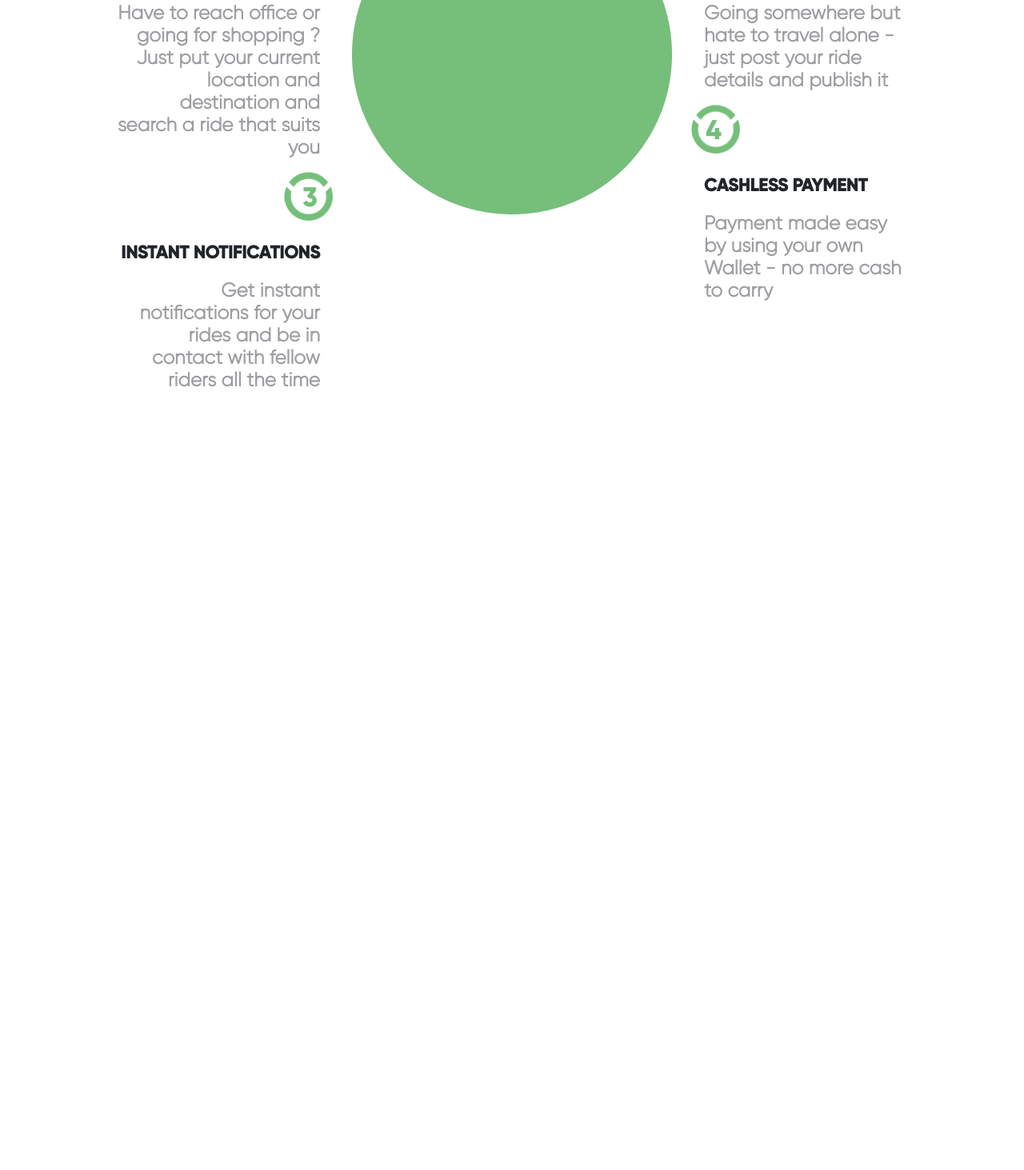
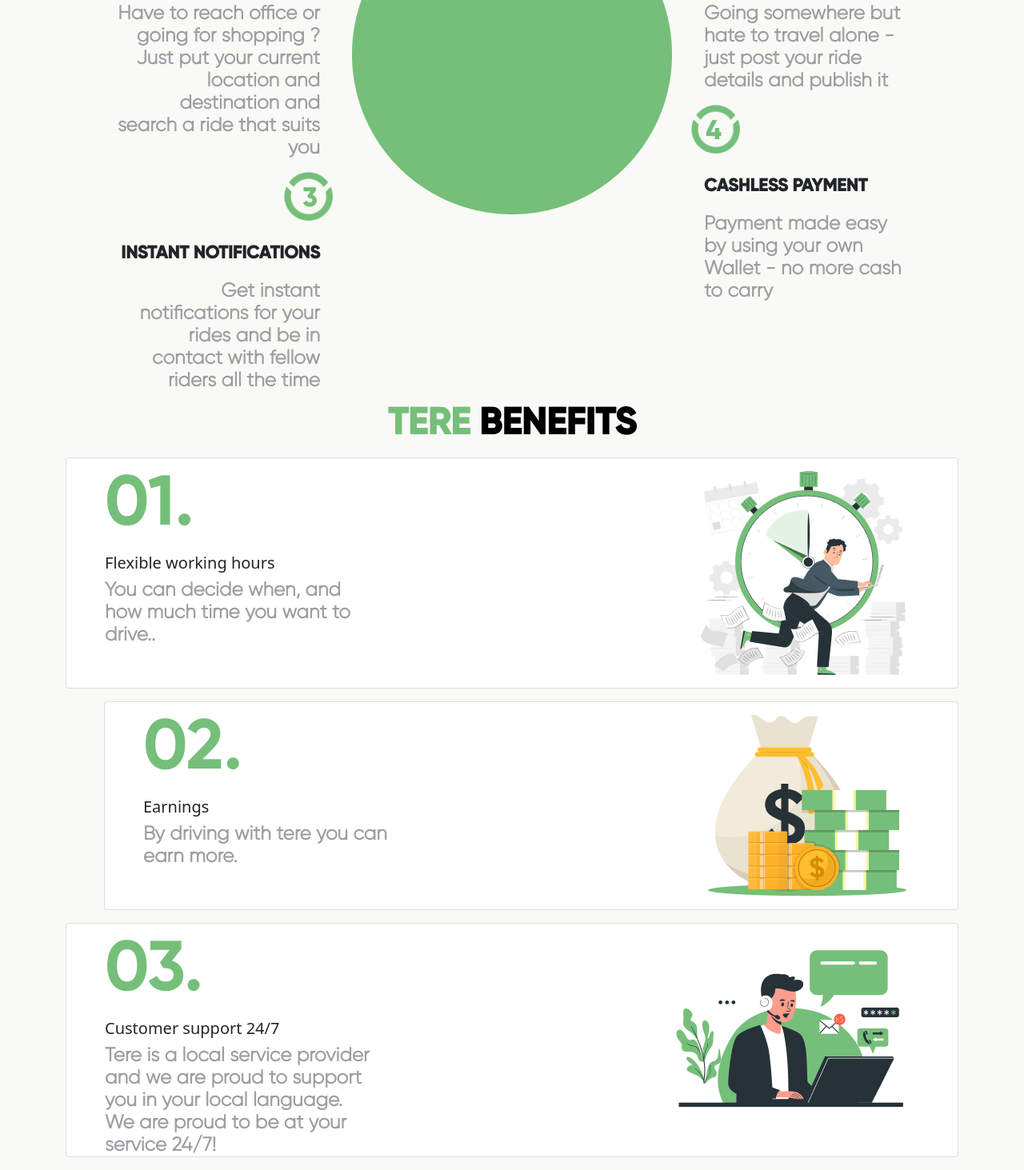
Before and after one commit to Tayyabakhatri/tere-rides, a plain HTML site: page index.html in a window 1280 px wide. Shown: the part 1364-2827 px from the top of the page at 80% size. Before the commit the page ends 1870 px from the top, so only its background shows below. Drawn offline with nearby package versions, Linux system fonts and the light colour scheme.

Commit message:
cards added

```diff
--- a/index.html
+++ b/index.html
@@ -131,7 +131,7 @@
           <img src="images/Group 3693.png" alt="" class="position-absolute " style="right: 90px;top: -20px;">
         </div>
         <div>
-          <div class="card border border-0" style="width: 18rem;">
+          <div class="card border border-0 custom-card-body" style="width: 18rem; ">
             <div class="d-flex   justify-content-end " style="position: relative;">
               <img src="images/Vector@2x.png" class="card-img-top img " alt="...">
               <img src="images/1.png" alt="" class="position-absolute  " style="left:250px; top:19px;">
@@ -142,7 +142,7 @@
                 Just put your current location and destination and search a ride that suits you</p>
 
             </div>
-            <div class="card border border-0" style="width: 18rem;">
+            <div class="card border border-0  custom-card-body" style="width: 18rem;">
               <!-- <div class="d-flex justify-content-end d-none d-sm-block d-md-none" style="position: relative;">
                 <img src="images/Vector@2x.png" class="card-img-top img" alt="...">
                 <img src="images/2.png" alt="" style="position: absolute ; right:250px; top:19px">
@@ -168,7 +168,7 @@
 
 
         <div>
-          <div class="card border border-0" style="width: 18rem;">
+          <div class="card border border-0  custom-card-body" style="width: 18rem;">
             <div class="d-flex justify-content-start" style="position: relative;">
               <img src="images/Vector@2x.png" class="card-img-top img" alt="...">
               <img src="images/2.png" alt="" style="position: absolute ; right:250px; top:19px">
@@ -179,7 +179,7 @@
                 just post your ride details and publish it</p>
 
             </div>
-            <div class="card border border-0" style="width: 18rem;">
+            <div class="card border border-0  custom-card-body" style="width: 18rem;">
               <div class="d-flex justify-content-start" style="position: relative;">
                 <img src="images/Vector@2x.png" class="card-img-top img" alt="...">
                 <img src="images/4.png" alt="" style="position: absolute ; right:250px; top:19px">
@@ -201,6 +201,81 @@
   </section>
   <!-- card section end -->
   <!-- benefits -->
+  <div class="d-flex justify-content-center">
+    <p class="heading"><span>TERE</span> BENEFITS</p>
+
+  </div>
+  <div class="container">
+   <div class="d-flex flex-column justify-content-center">
+    <div class="card mb-3 px-5 " style="max-width: 1200px;">
+      <div class="row g-0 ">
+        <div class="col-md-4">
+          <span class="num  text-sm-center">01.</span>
+          <h5 class="card-title text-sm-center text-md-start">Flexible
+            working hours</h5>
+          <div class="col-md-8 d-none d-sm-block d-md-none">
+            <div class="card-body d-flex justify-content-center">
+              <img src="images/Frame.png" class="img-fluid rounded-start" alt="...">
+            </div>
+          </div>
+          <p class="card-text  text-sm-center text-md-start">You can decide when, and how much
+            time you want to drive..</p>
+
+        </div>
+        <div class="col-md-8 d-block d-sm-none d-md-block">
+          <div class="card-body d-flex justify-content-end">
+            <img src="images/Frame.png" class="img-fluid rounded-start" alt="...">
+          </div>
+        </div>
+      </div>
+    </div>
+    <div class="card mb-3 px-5 ms-md-5" style="max-width: 1200px;">
+      <div class="row g-0 ">
+        <div class="col-md-4">
+          <span class="num">02.</span>
+          <h5 class="card-title  text-sm-center text-md-start">Earnings</h5>
+          <div class="col-md-8 d-none d-sm-block d-md-none">
+            <div class="card-body d-flex justify-content-center">
+              <img src="images/Frame (1).png" class="img-fluid rounded-start" alt="...">
+            </div>
+          </div>
+          <p class="card-text  text-sm-center text-md-start">By driving with tere you can
+            earn more.</p>
+
+        </div>
+        <div class="col-md-8  d-block d-sm-none d-md-block">
+          <div class="card-body d-flex justify-content-end ">
+            <img src="images/Frame (1).png" class="img-fluid rounded-start" alt="...">
+          </div>
+        </div>
+      </div>
+    </div>
+    <div class="card mb-3 px-5" style="max-width: 1200px;">
+      <div class="row g-0 ">
+        <div class="col-md-4">
+          <span class="num">03.</span>
+          <h5 class="card-title  text-sm-center text-md-start">Customer
+            support 24/7</h5>
+          <div class="col-md-8 d-none d-sm-block d-md-none">
+            <div class="card-body d-flex justify-content-center">
+              <img src="images/Frame (2).png" class="img-fluid rounded-start" alt="...">
+            </div>
+          </div>
+          <p class="card-text text-sm-center text-md-start">Tere is a local service provider and we are proud to support you in your
+            local language.
+            We are proud to be at your service 24/7!</p>
+
+        </div>
+        <div class="col-md-8 d-block d-sm-none d-md-block">
+          <div class="card-body d-flex justify-content-end">
+            <img src="images/Frame (2).png" class="img-fluid rounded-start" alt="...">
+          </div>
+        </div>
+      </div>
+    </div>
+   </div>
+  </div>
+
 </body>
 
 
--- a/style.css
+++ b/style.css
@@ -12,9 +12,12 @@
 --p-weight:600;
 --p-size:24px;
 --p-color: #9E9DA2;
+--card-body:#f9f9f6
 
 }
-
+body{
+    background-color: #f9f9f6;
+}
 h1{
     font-family: gilroy;
 font-size: 60.73px;
@@ -22,6 +25,9 @@
 line-height: 65.91px;
 text-align: left;
 
+}
+.custom-card-body{
+    background-color: var(--card-body);
 }
 
 p{
@@ -95,3 +101,11 @@
 text-align: right;
 
 }
+.num{
+    font-family: Gilroy;
+font-size: 88px;
+font-weight: 500;
+line-height: 118.8px;
+text-align: left;
+color: #75BF7A;
+}
```
Also changed, not shown: images/Frame (1).png (added), images/Frame (2).png (added), images/Frame.png (added).
